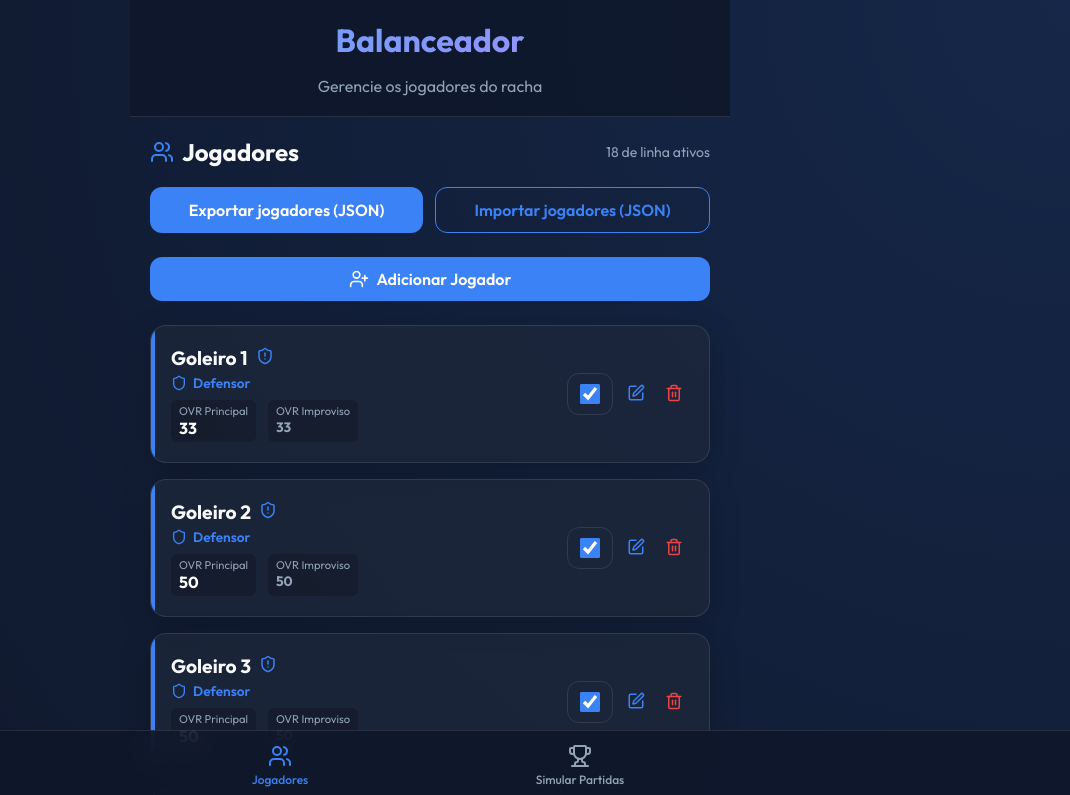
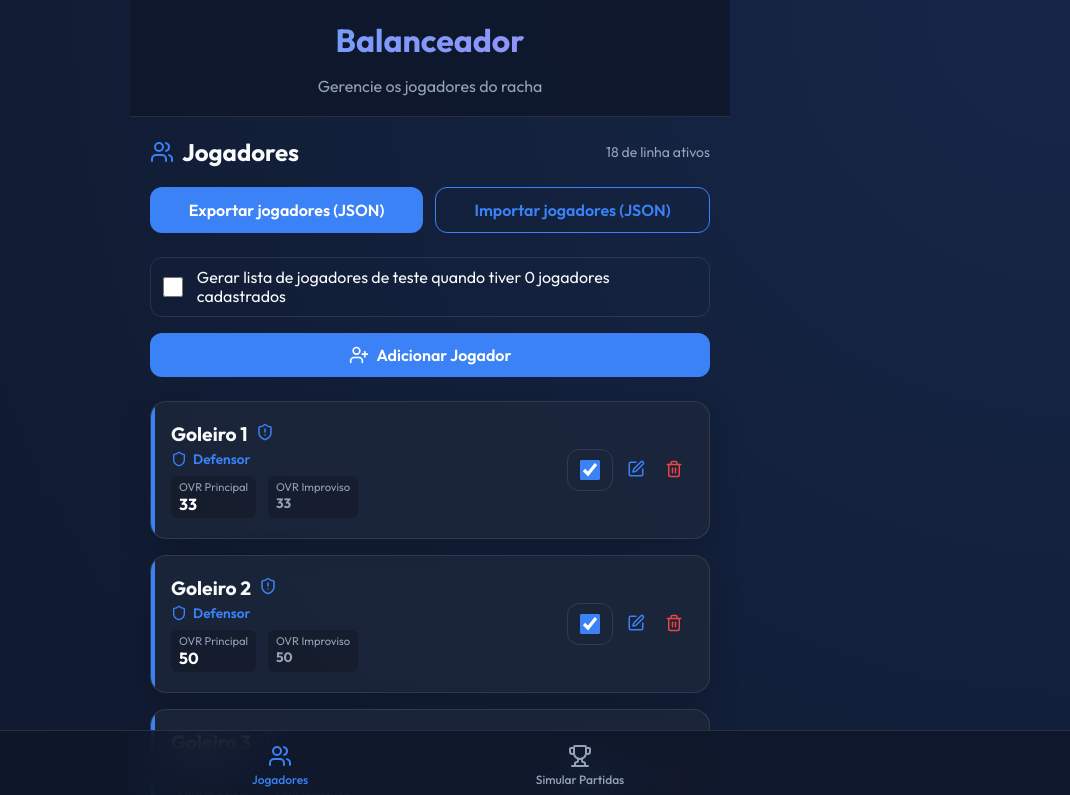
Before and after one commit to Jean-Paulo-Public/balanceador-de-times-posicoes, a React (Vite) app: page / in a window 1280 px wide. Shown: the top 795 px of the page, without its empty margins (210-1280 px from the left). Built offline with nearby package versions, Linux system fonts and the light colour scheme.

Commit message:
Lista de jogadores de teste não obrigatória.

```diff
--- a/src/components/PlayersTab.tsx
+++ b/src/components/PlayersTab.tsx
@@ -6,7 +6,7 @@ import { UserPlus, Users } from 'lucide-react';
 import type { Player } from '../types';
 
 export function PlayersTab() {
-  const { players, setPlayers } = usePlayerStore();
+  const { players, setPlayers, generateTestPlayersOnEmpty, setGenerateTestPlayersOnEmpty } = usePlayerStore();
   const [showForm, setShowForm] = useState(false);
   const [editingPlayer, setEditingPlayer] = useState<Player | undefined>(undefined);
   const [importError, setImportError] = useState<string | null>(null);
@@ -121,6 +121,14 @@ export function PlayersTab() {
               style={{ display: 'none' }}
               onChange={handleImportFile}
             />
+            <label className="checkbox-group">
+              <input
+                type="checkbox"
+                checked={generateTestPlayersOnEmpty}
+                onChange={(e) => setGenerateTestPlayersOnEmpty(e.target.checked)}
+              />
+              <span>Gerar lista de jogadores de teste quando tiver 0 jogadores cadastrados</span>
+            </label>
             {importError && (
               <div style={{ color: 'var(--danger)', marginBottom: '16px' }}>
                 {importError}
--- a/src/store/usePlayerStore.ts
+++ b/src/store/usePlayerStore.ts
@@ -97,11 +97,13 @@ const getDefaultPlayers = (): Player[] => {
 interface PlayerState {
   players: Player[];
   neverScaleGoalkeepers: boolean;
+  generateTestPlayersOnEmpty: boolean;
   addPlayer: (player: Omit<Player, 'id'>) => void;
   updatePlayer: (id: string, player: Partial<Player>) => void;
   deletePlayer: (id: string) => void;
   togglePlayerActive: (id: string) => void;
   setNeverScaleGoalkeepers: (value: boolean) => void;
+  setGenerateTestPlayersOnEmpty: (value: boolean) => void;
   setPlayers: (players: Player[]) => void;
 }
 
@@ -110,6 +112,7 @@ export const usePlayerStore = create<PlayerState>()(
     (set) => ({
       players: getDefaultPlayers(),
       neverScaleGoalkeepers: false,
+      generateTestPlayersOnEmpty: false,
       addPlayer: (player) =>
         set((state) => ({
           players: [...state.players, { ...player, id: crypto.randomUUID() }],
@@ -132,6 +135,8 @@ export const usePlayerStore = create<PlayerState>()(
         })),
       setNeverScaleGoalkeepers: (value) =>
         set(() => ({ neverScaleGoalkeepers: value })),
+      setGenerateTestPlayersOnEmpty: (value) =>
+        set(() => ({ generateTestPlayersOnEmpty: value })),
       setPlayers: (players) => set(() => ({ players })),
     }),
     {
@@ -140,7 +145,9 @@ export const usePlayerStore = create<PlayerState>()(
         if (!state) return;
 
         if (!state.players?.length) {
-          state.players = getDefaultPlayers();
+          if (state.generateTestPlayersOnEmpty) {
+            state.players = getDefaultPlayers();
+          }
           return;
         }
 
```
